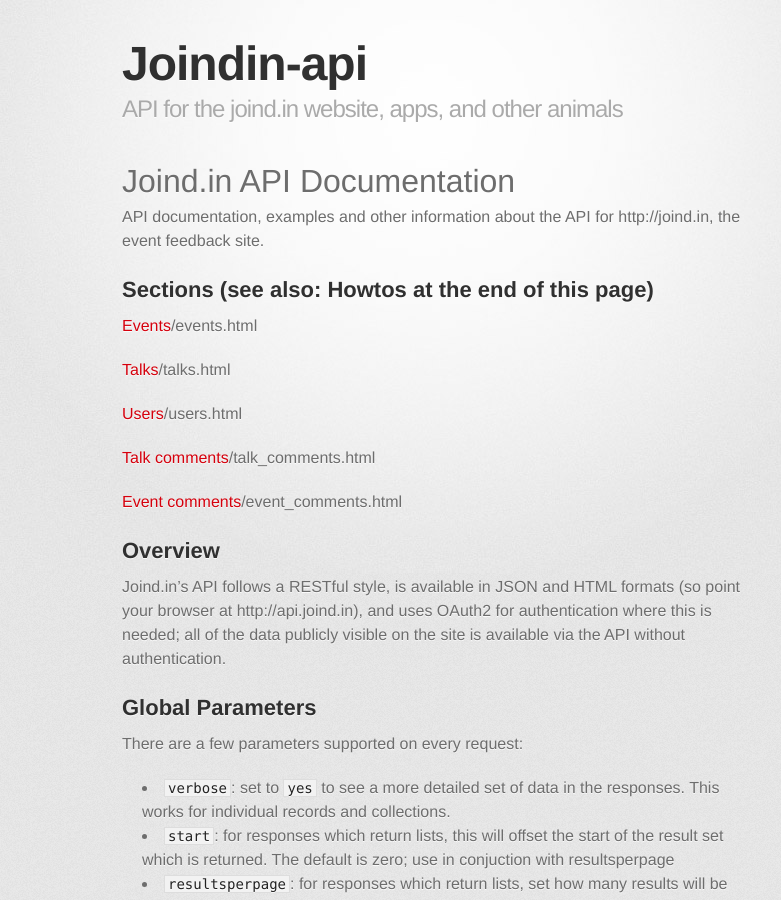
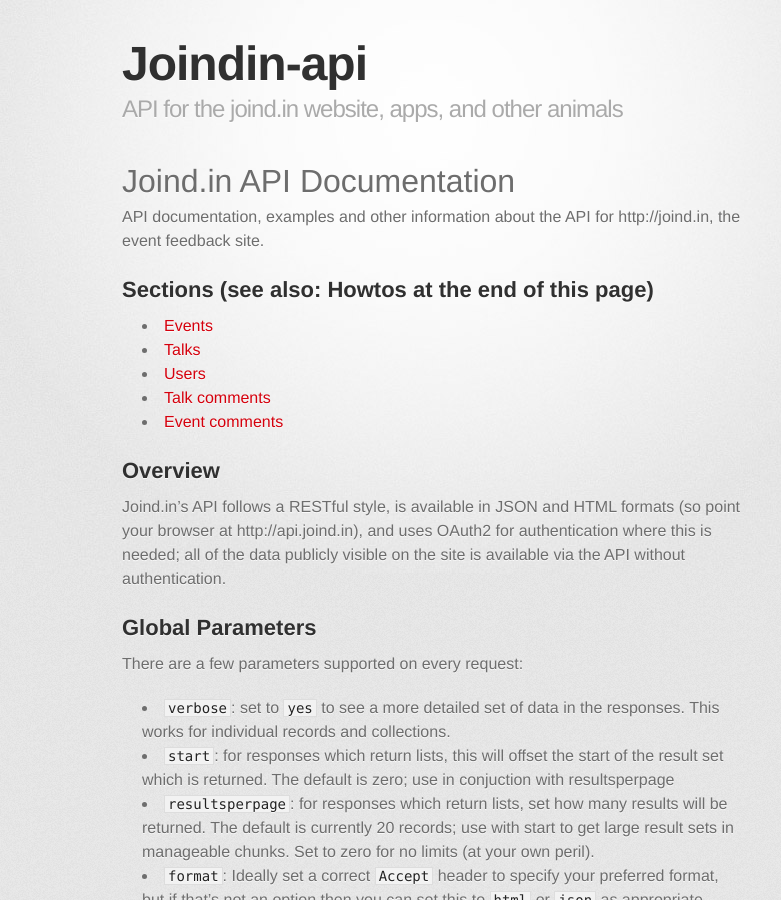
Before and after one commit to joindin/joindin-api, a Jekyll site: the page built from index.md, in a window 1280 px wide and 900 px high. Shown: the whole window, without its empty margins (208-989 px from the left). Built offline with Jekyll 4.4.1, drawn with Linux system fonts in a browser that asks for light colours; some web fonts are replaced.

Commit message:
fixing broken links, moving sections into a list

```diff
--- a/index.md
+++ b/index.md
@@ -9,15 +9,11 @@
 
 ## Sections (see also: Howtos at the end of this page)
 
-[Events]({{ site.baseurl }})/events.html
-
-[Talks]({{ site.baseurl }})/talks.html
-
-[Users]({{ site.baseurl }})/users.html
-
-[Talk comments]({{ site.baseurl }})/talk_comments.html
-
-[Event comments]({{ site.baseurl }})/event_comments.html
+*  [Events]({{ site.baseurl }}/events.html)
+*  [Talks]({{ site.baseurl }}/talks.html)
+*  [Users]({{ site.baseurl }}/users.html)
+*  [Talk comments]({{ site.baseurl }}/talk_comments.html)
+*  [Event comments]({{ site.baseurl }}/event_comments.html)
 
 ## Overview
 
```
